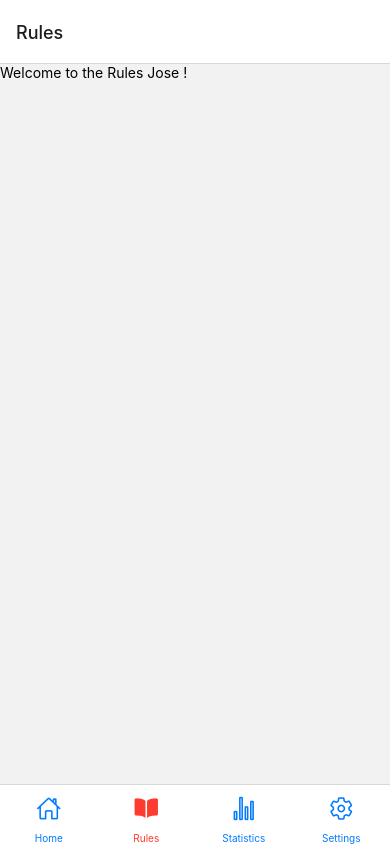
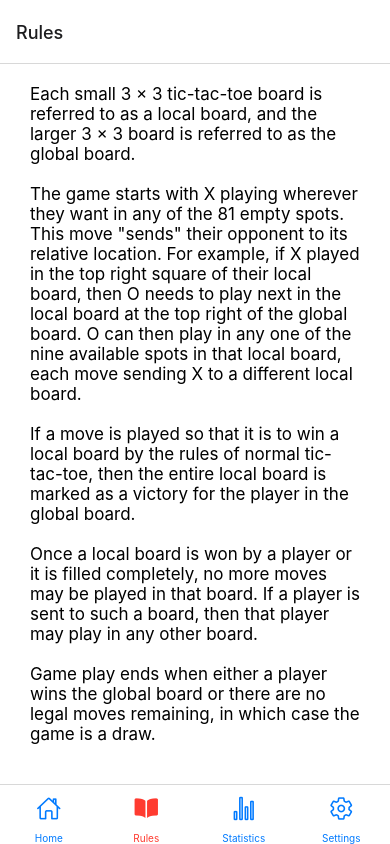
Before and after one commit to Jose87sUMA/Ultimate-Tic-Tac-Toe, a React Native app: screen /Rules in a window 390 px wide. Built offline with nearby package versions, Linux system fonts and the light colour scheme.

Commit message:
Added Rules

```diff
--- a/RulesScreen.js
+++ b/RulesScreen.js
@@ -1,9 +1,49 @@
 import React from 'react';
-import {Text} from 'react-native';
+
+import { SafeAreaView, View, StyleSheet, StatusBar,Image, Text, Button } from 'react-native';
 
 const StatisticsScreen = () => {
-  const name = 'Jose';
-  return <Text>Welcome to the Rules {name} !</Text>;
-};
+  return (
+  <SafeAreaView style={styles.container}>
+    <Text style ={styles.text}>
+      Each small 3 × 3 tic-tac-toe board is referred to as a local board, and the larger 3 × 3 board is referred to as the global board.
+      {'\n'}
+      {'\n'}
+      The game starts with X playing wherever they want in any of the 81 empty spots.
+      This move "sends" their opponent to its relative location.
+      For example, if X played in the top right square of their local board, then O needs to play next in the local board at the top right
+      of the global board. O can then play in any one of the nine available spots in that local board, each move sending X to a different local board.
+      {'\n'}
+      {'\n'}
+      If a move is played so that it is to win a local board by the rules of normal tic-tac-toe, then the entire local board is marked as a victory for the player in the global board.
+      {'\n'}
+      {'\n'}
+      Once a local board is won by a player or it is filled completely, no more moves may be played in that board. If a player is sent to such a board, then that player may play in any other board.
+      {'\n'}
+      {'\n'}
+      Game play ends when either a player wins the global board or there are no legal moves remaining, in which case the game is a draw.
+  </Text>
+  </SafeAreaView>
+);};
+const styles = StyleSheet.create({
+  container: {
+    flex: 1,
+    backgroundColor: "white",
+  },
+  text: {
+    marginLeft: 30,
+    marginRight: 30,
+    fontSize: 17,
+    marginTop: "5%"
+  }
+
+});
+
+
+
+
+
+
+
 
 export default StatisticsScreen;
```
